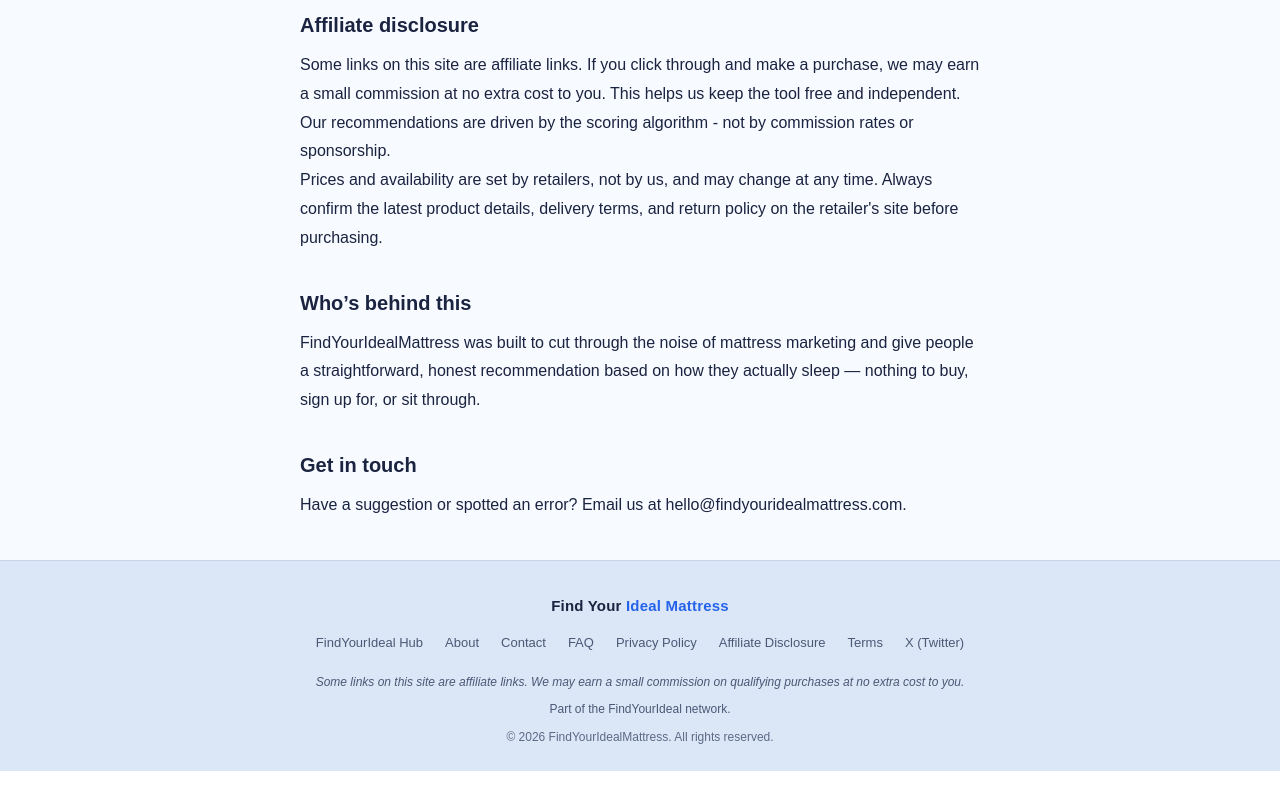
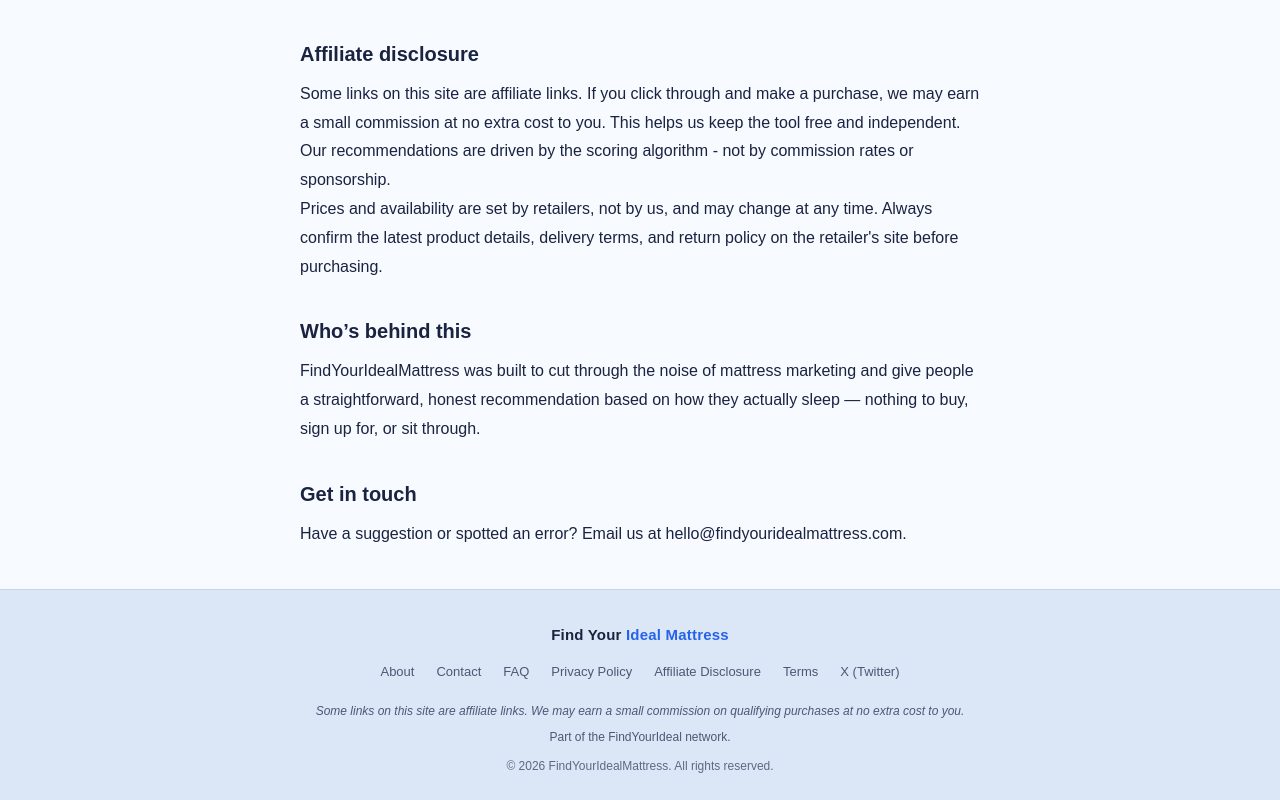
Before and after one commit to alanbishop75/find-my-ideal-mattress, a Next.js app: page /about in a window 1280 px wide. Shown: the part 1015-1815 px from the top of the page. Before the commit the page ends 1786 px from the top, so only its background shows below. Built offline with nearby package versions, Linux system fonts and the light colour scheme; no server answers.

Commit message:
feat: standardise network links and attribution

```diff
--- a/app/about/AboutPageClient.tsx
+++ b/app/about/AboutPageClient.tsx
@@ -23,6 +23,7 @@
       <h1 style={{ fontSize: 28, fontWeight: 700, marginBottom: 16 }}>About FindYourIdealMattress</h1>
       <p style={{ fontSize: 17 }}>{intro}</p>
       <p>{regionalSummary}</p>
+      <p>Explore the wider <a href="https://www.findyourideal.info/mattress">Mattress Finder overview</a> on the FindYourIdeal hub.</p>
 
       <h2 style={{ fontSize: 20, fontWeight: 600, marginTop: 32, marginBottom: 8 }}>How it works</h2>
       <p>
--- a/app/questionnaire/page-client.tsx
+++ b/app/questionnaire/page-client.tsx
@@ -42,7 +42,11 @@
 	const router = useRouter();
 	const { region } = useRegion();
 	const searchParams = useSearchParams();
-	const seoSource = searchParams?.get('ref') ?? 'direct';
+	const referralCategory = searchParams?.get('fyi_hub_category');
+	const referralCta = searchParams?.get('fyi_hub_cta');
+	const seoSource = searchParams?.get('ref') === 'hub'
+		? `hub:${referralCategory ?? 'unknown'}:${referralCta ?? 'unknown'}`
+		: searchParams?.get('ref') ?? 'direct';
 	const q = questions[current];
 	const questionText = getQuestionTextForRegion(q.id, q.text, region);
 	const { log } = useQuizEventLogger();
--- a/components/Footer.tsx
+++ b/components/Footer.tsx
@@ -36,14 +36,6 @@
             marginBottom: 18,
           }}
         >
-        <a
-          href="https://www.findyourideal.info"
-          target="_blank"
-          rel="noopener noreferrer"
-          style={linkStyle}
-        >
-          FindYourIdeal Hub
-        </a>
         <Link href="/about" style={linkStyle}>
           About
         </Link>
@@ -78,7 +70,7 @@
           </em>
         </p>
         <p style={{ margin: "0 0 8px 0", fontSize: 12, color: tokens.textSecondary }}>
-          Part of the <a href="https://www.findyourideal.info" target="_blank" rel="noopener noreferrer" style={{ color: tokens.textSecondary }}>FindYourIdeal network</a>.
+          <a href="https://www.findyourideal.info" rel="noopener" style={{ color: tokens.textSecondary }}>Part of the FindYourIdeal network</a>.
         </p>
         <p style={{ margin: 0, fontSize: 12, color: tokens.textSecondary, opacity: 0.88 }}>
           &copy; {new Date().getFullYear()} FindYourIdealMattress. All rights reserved.
```
